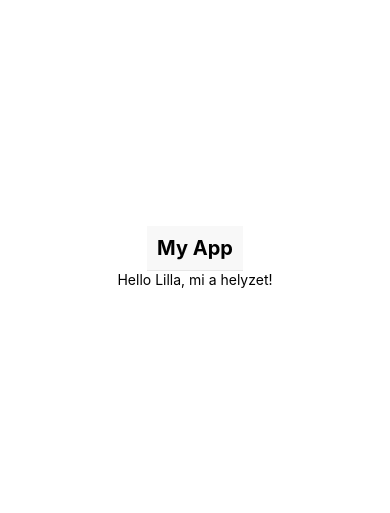
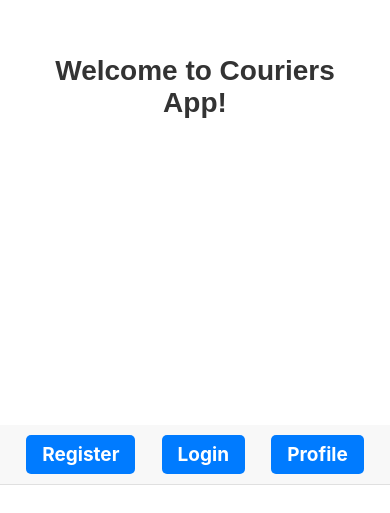
Before and after one commit to LiZoMark841619/Couriers, a React Native app in the folder frontend/: screen / in a window 390 px wide. Shown: the part 165-678 px from the top of the page. Built offline with nearby package versions, Linux system fonts and the light colour scheme.

Commit message:
Made some changes

```diff
--- a/frontend/App.tsx
+++ b/frontend/App.tsx
@@ -6,7 +6,7 @@ export default function App() {
   return (
     <View style={styles.container}>
       <Navbar />
-      <Text>Hello Lilla, mi a helyzet!</Text>
+      <Text style={styles.welcome}>Welcome to Couriers App!</Text>
       <StatusBar style="auto" />
     </View>
   );
@@ -19,4 +19,14 @@ const styles = StyleSheet.create({
     alignItems: 'center',
     justifyContent: 'center',
   },
+  welcome: {
+    top: -200,
+    fontFamily: 'Arial', // You can adjust this value
+    fontSize: 28, // You can adjust this value
+    fontWeight: 'bold',
+    marginVertical: 20,
+    color: '#333', // You can adjust this value
+    textAlign: 'center',
+    paddingHorizontal: 20,
+  },
 });
--- a/frontend/components/Navbar.tsx
+++ b/frontend/components/Navbar.tsx
@@ -1,9 +1,57 @@
-import { View, Text } from 'react-native';
+import { View, Text, Pressable, StyleSheet } from 'react-native';
 
 export default function Navbar() {
+    const handleRegister = () => {
+        alert('Register pressed!');
+    };
+
+    const handleLogin = () => {
+        alert('Login pressed!');
+    };
+
+    const handleProfile = () => {
+        alert('Profile pressed!');
+    };
+
     return (
-        <View style={{ padding: 10, backgroundColor: '#f8f8f8', borderBottomWidth: 1, borderBottomColor: '#e7e7e7' }}>
-        <Text style={{ fontSize: 20, fontWeight: 'bold' }}>My App</Text>
+        <View style={styles.navbar}>
+            <Pressable onPress={handleRegister} style={styles.button}>
+                <Text style={styles.buttonText}>Register</Text>
+            </Pressable>
+            <Pressable onPress={handleLogin} style={styles.button}>
+                <Text style={styles.buttonText}>Login</Text>
+            </Pressable>
+            <Pressable onPress={handleProfile} style={styles.button}>
+                <Text style={styles.buttonText}>Profile</Text>
+            </Pressable>
         </View>
     );
-    }
+}
+
+const styles = StyleSheet.create({
+    navbar: {
+        flexDirection: 'row',
+        width: '100%',
+        height: 60,
+        position: 'relative',
+        top: 250,
+        justifyContent: 'space-evenly',
+        alignItems: 'center',
+        paddingVertical: 10,
+        backgroundColor: '#f8f8f8',
+        borderBottomWidth: 1,
+        borderBottomColor: '#e0e0e0',
+    },
+    button: {
+        paddingHorizontal: 16,
+        paddingVertical: 8,
+        borderRadius: 5,
+        color: '#ffffff',
+        backgroundColor: '#007bff',
+    },
+    buttonText: {
+        fontSize: 19,
+        fontWeight: 'bold',
+        color: '#ffffff',
+    },
+});
```
Also changed, not shown: 1 other file (tests, documents, lock files or other folders).
